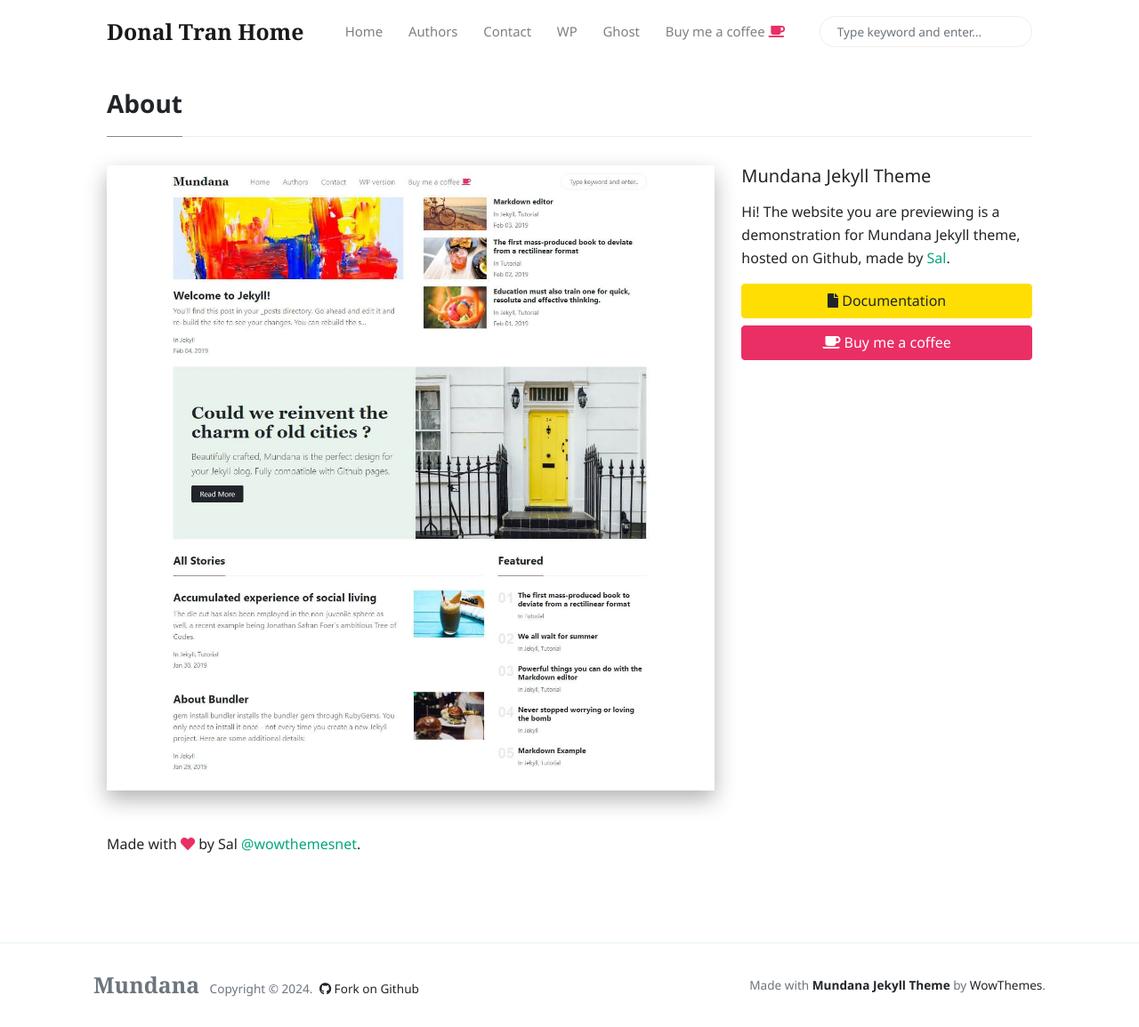
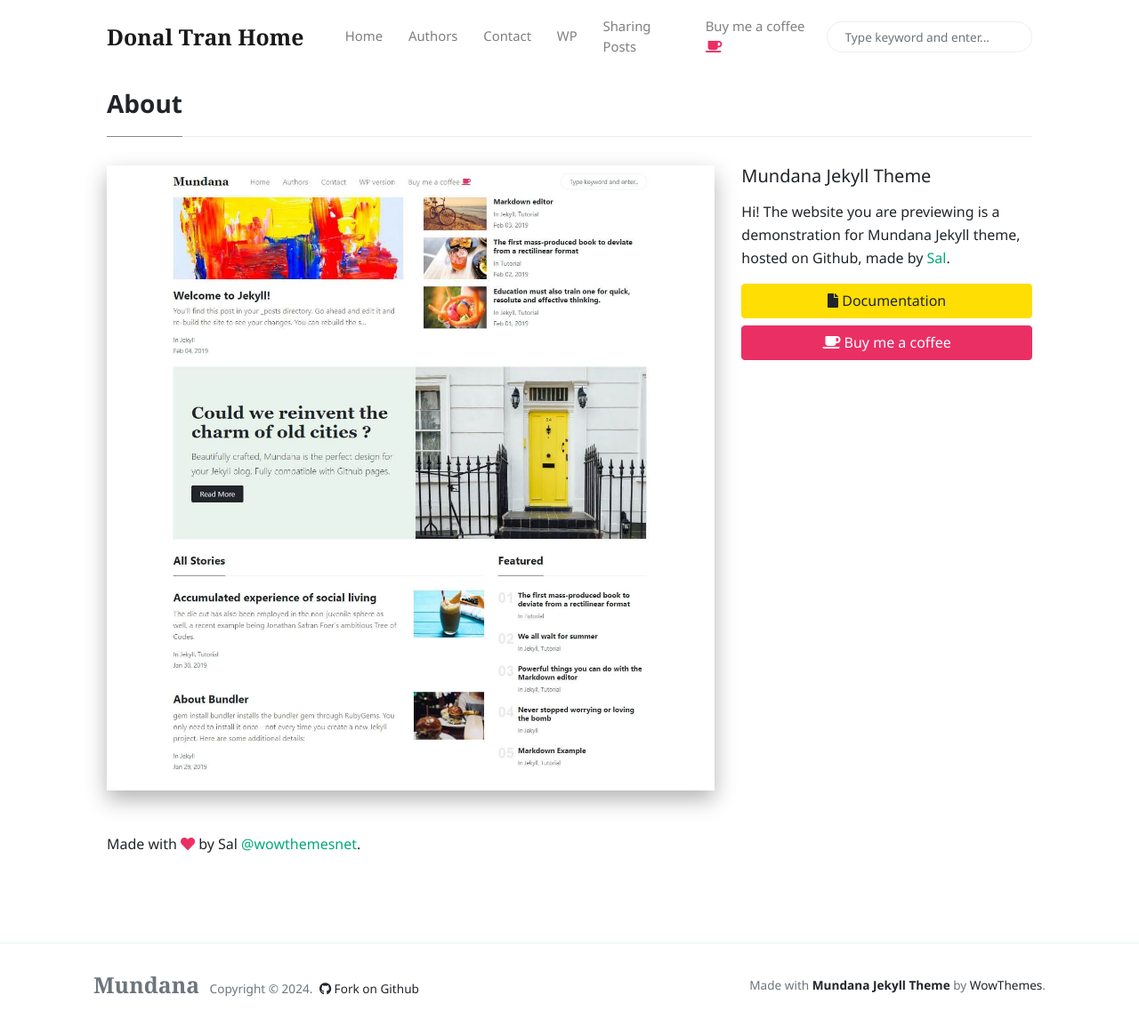
Before and after one commit to josdoaitran/josdoaitran.github.io, a Jekyll site: the page built from _pages/about.md, in a window 1280 px wide and 1155 px high. Shown: the whole window at 89% size. Built offline with Jekyll 4.4.1, drawn with Linux system fonts in a browser that asks for light colours; nearby versions of some CDN libraries; comment, search, counter and statistics services are not loaded.

```diff
--- a/_config.yml
+++ b/_config.yml
@@ -1,6 +1,6 @@
 # Site
 name: 'Donal Tran Home'
-description: 'Mundana is a free Jekyll theme for awesome people like you, Medium like.'
+description: 'Persoal Sites. Where I write and post all blogs'
 logo: 'assets/images/logo.png'
 favicon: 'assets/images/favicon.ico'
 baseurl: ''
--- a/_includes/menu-header.html
+++ b/_includes/menu-header.html
@@ -13,7 +13,7 @@
 <a target="_blank" class="nav-link" href="https://www.wowthemes.net/themes/mundana-wordpress/">WP</a>
 </li>
 <li class="nav-item">
-<a target="_blank" class="nav-link" href="https://www.wowthemes.net/themes/mundana-ghost/">Ghost</a>
+<a target="_blank" class="nav-link" href="{{site.baseurl}}/welcome-to-testing4everyone/index.html">Sharing Posts</a>
 </li>
 <li class="nav-item">
 <a target="_blank" class="nav-link" href="https://www.wowthemes.net/donate/">Buy me a coffee <i class="fa fa-coffee text-danger"></i></a>
--- a/index.html
+++ b/index.html
@@ -1,9 +1,9 @@
 ---
-title: "Mundana Free Jekyll Theme"
+title: "Doai Tran Home"
 layout: default
 pagination:
     enabled: true
-description: "A great Jekyll theme developed by Sal @wowthemesnet."
+description: "A personal sites and using Jekyll theme developed by Sal @wowthemesnet."
 ---
 
 
```
